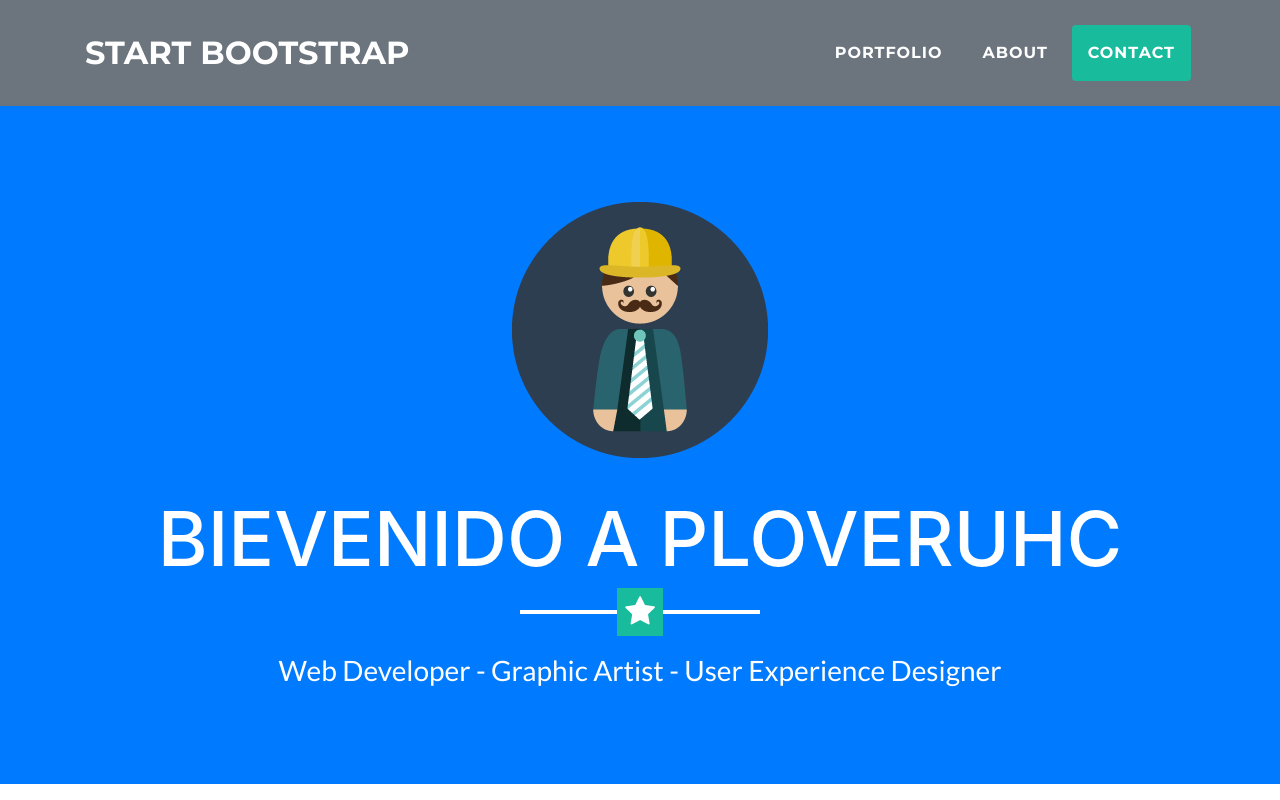
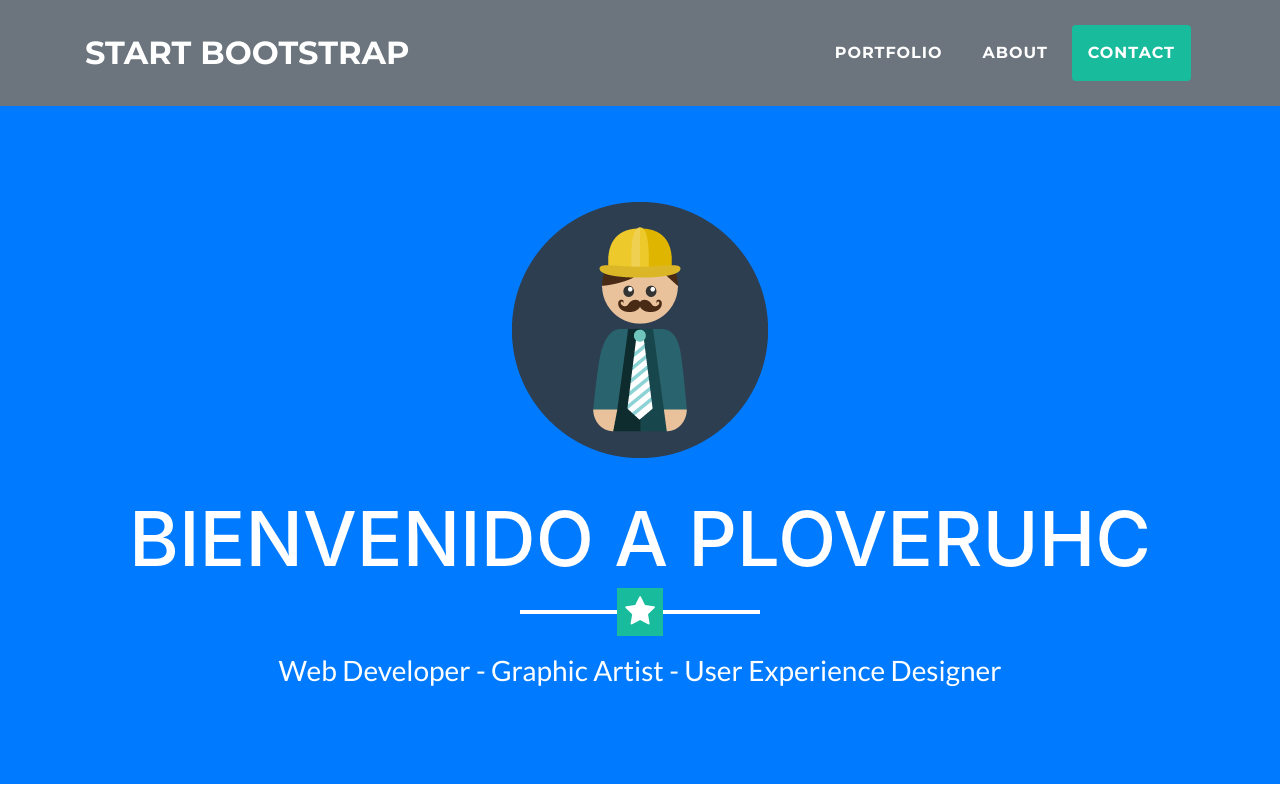
Before and after one commit to PloverUHC/Plover, a website with bundled scripts: page index.html in a window 1280 px wide. Shown: the top 800 px of the page. Built offline with nearby package versions, Linux system fonts and the light colour scheme.

Commit message:
Update index.html

```diff
--- a/index.html
+++ b/index.html
@@ -56,7 +56,7 @@
     <header class="masthead bg-primary text-white text-center">
       <div class="container">
         <img class="img-fluid mb-5 d-block mx-auto" src="img/profile.png" alt="">
-        <h1 class="text-uppercase mb-0">Bievenido a PloverUHC</h1>
+        <h1 class="text-uppercase mb-0">Bienvenido a PloverUHC</h1>
         <hr class="star-light">
         <h2 class="font-weight-light mb-0">Web Developer - Graphic Artist - User Experience Designer</h2>
       </div>
```
